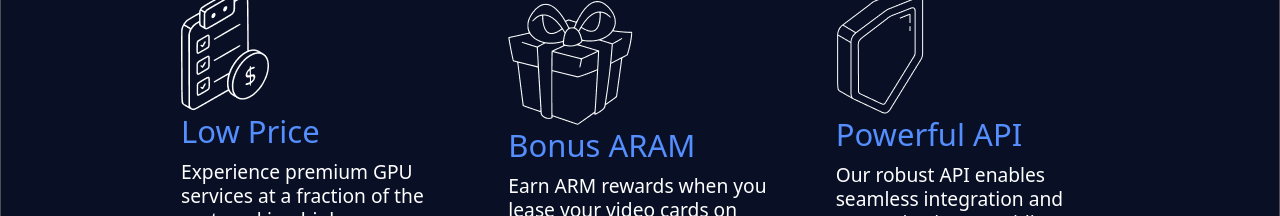
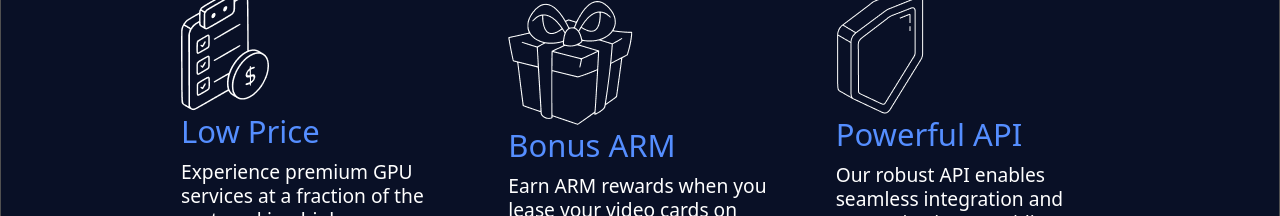
Before and after one commit to Minhas2/Arithemtic-, a React (Create React App) app: page / in a window 1280 px wide. Shown: the part 3560-3776 px from the top of the page. Built offline with nearby package versions, Linux system fonts and the light colour scheme.

Commit message:
content updated

```diff
--- a/src/page/Home/Home.js
+++ b/src/page/Home/Home.js
@@ -146,7 +146,7 @@ export default function Home() {
                         <div className='box'>
                           <img src={`${imgRoute}/box2.png`} alt='img_1' />
                           <div>
-                            <h4 className='font-blue'>Bonus ARAM</h4>
+                            <h4 className='font-blue'>Bonus ARM</h4>
                             <p>Earn ARM rewards when you lease
                               your video cards on our platform,
                               monetizing your resources and
```
